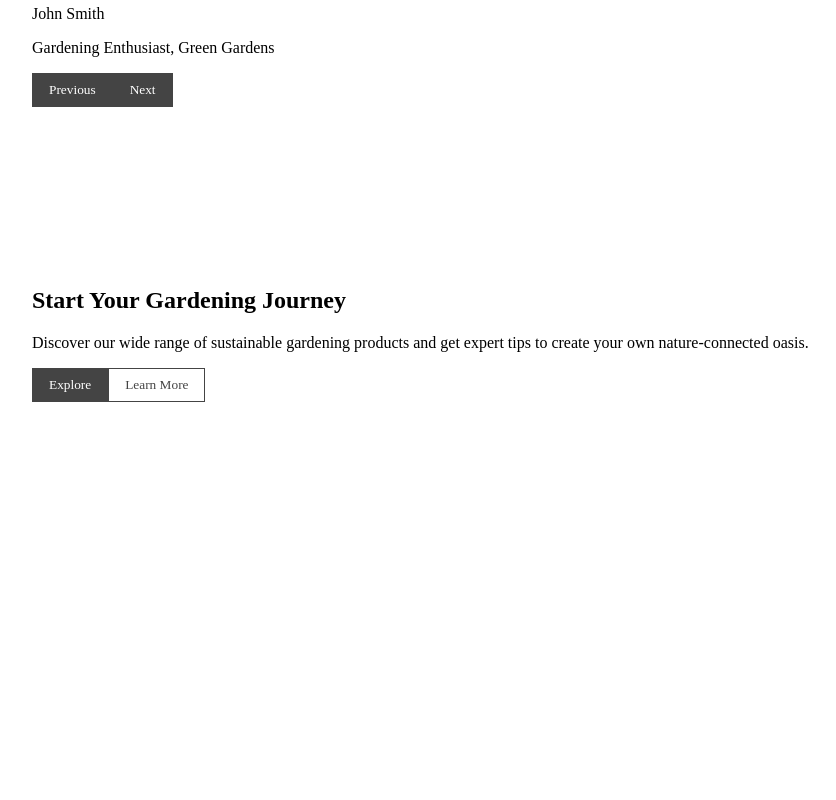
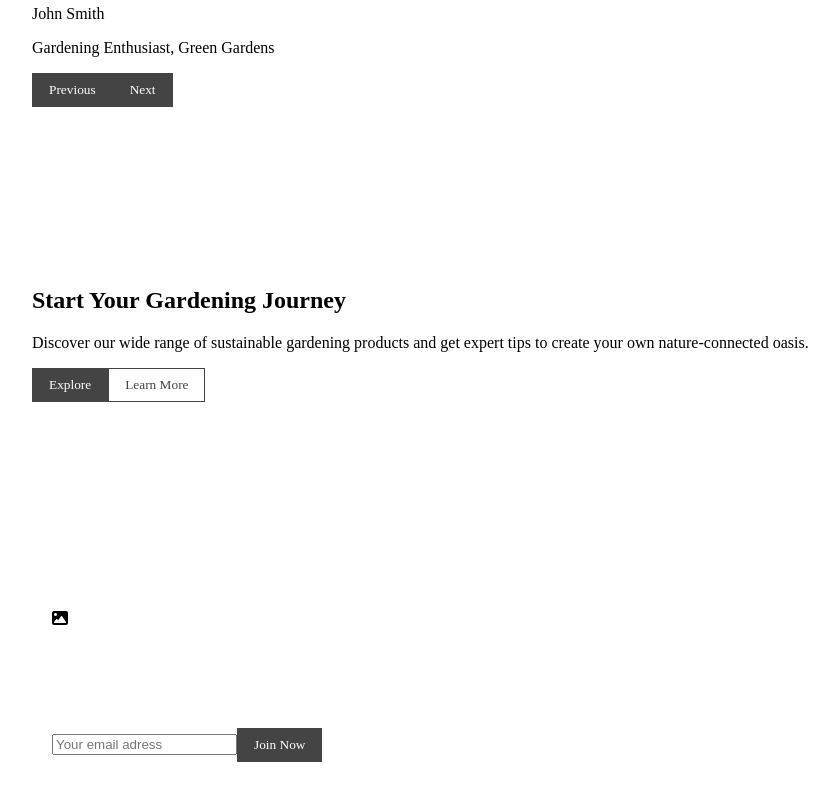
Before and after one commit to MoisesMarchini/Template-GreenThumb, an Angular app: page / in a window 1280 px wide. Shown: the part 3172-3972 px from the top of the page, without its empty margins (4-840 px from the left). Before the commit the page ends 3662 px from the top, so only its background shows below. Built offline with nearby package versions, Linux system fonts and the light colour scheme.

Commit message:
Add newsletter-section;

```diff
--- a/src/app/app.component.html
+++ b/src/app/app.component.html
@@ -6,3 +6,4 @@
 <app-stats-section></app-stats-section>
 <app-testimonials-section></app-testimonials-section>
 <app-cta-section></app-cta-section>
+<app-newsletter-section></app-newsletter-section>
--- /dev/null
+++ b/src/app/components/default-input/default-input.component.ts
@@ -0,0 +1,60 @@
+import { Component, Input, forwardRef } from '@angular/core';
+import { ControlValueAccessor, NG_VALUE_ACCESSOR } from '@angular/forms';
+
+@Component({
+  selector: 'app-default-input',
+  template: `<input
+  type="text"
+  class="text-sm px-3 py-2 h-100 border border-black"
+  [attr.placeholder]="placeholder"
+  [(ngModel)]="value"
+/>
+`,
+  styleUrl: './default-input.component.scss',
+  host: {
+    class: 'grid'
+  },
+  providers: [
+    {
+      provide: NG_VALUE_ACCESSOR,
+      useExisting: forwardRef(() => DefaultInputComponent),
+      multi: true,
+    },
+  ],
+})
+export class DefaultInputComponent implements ControlValueAccessor{
+  @Input() disabled: boolean = false;
+  @Input() placeholder: string = '';
+
+  onChange: any = () => {};
+  onTouch: any = () => {};
+
+  private _value: any;
+  get value() {
+    return this._value;
+  }
+  set value(val: any) {
+    val ||= typeof val === 'number' ? 0 : '';
+
+    this._value = val;
+    this.onChange(val);
+    this.onTouch(val);
+  }
+
+  writeValue(value: any) {
+    this.value = value;
+  }
+
+  registerOnChange(fn: any) {
+    this.onChange = fn;
+  }
+
+  registerOnTouched(fn: any) {
+    this.onTouch = fn;
+  }
+
+  setDisabledState(isDisabled: boolean): void {
+    this.disabled = isDisabled;
+  }
+
+}
--- a/src/app/sections/cta-section/cta-section.component.html
+++ b/src/app/sections/cta-section/cta-section.component.html
@@ -6,7 +6,7 @@
         Discover our wide range of sustainable gardening products and get expert
         tips to create your own nature-connected oasis.
       </p>
-      <div class="btn-actions flex gap-4">
+      <div class="btn-actions flex gap-3">
         <app-default-button>Explore</app-default-button>
         <app-default-button [outline]="true">Learn More</app-default-button>
       </div>
--- /dev/null
+++ b/src/app/sections/newsletter-section/newsletter-section.component.html
@@ -0,0 +1,21 @@
+<section>
+  <div class="container mx-auto relative" style="padding: 3rem">
+    <app-placeholder-img-wrapper
+      class="container-bg absolute grid z-0 inset-0 brightness-50"
+    ></app-placeholder-img-wrapper>
+    <div class="grid gap-6 relative z-1 text-white">
+      <h2 class="font-bold text-4xl">Get Gardening Tips and Offers</h2>
+      <p class="">
+        Subscribe to our newsletter for the latest gardening tips, updates, and
+        exclusive offers.
+      </p>
+      <div class="flex gap-3 items-stretch">
+        <app-default-input placeholder="Your email adress"></app-default-input>
+        <app-default-button>Join Now</app-default-button>
+      </div>
+      <span class="text-xs"
+        >By joining, you agree to our Terms and Conditions.</span
+      >
+    </div>
+  </div>
+</section>
--- a/src/app/sections/sections.module.ts
+++ b/src/app/sections/sections.module.ts
@@ -8,6 +8,7 @@ import { FeatureListSectionModule } from './feature-list-section/feature-list-se
 import { StatsSectionModule } from './stats-section/stats-section.module';
 import { TestimonialsSectionComponent } from './testimonials-section/testimonials-section.component';
 import { CTASectionComponent } from './cta-section/cta-section.component';
+import { NewsletterSectionComponent } from './newsletter-section/newsletter-section.component';
 
 
 
@@ -17,12 +18,14 @@ import { CTASectionComponent } from './cta-section/cta-section.component';
     FeatureSectionComponent,
     TestimonialsSectionComponent,
     CTASectionComponent,
+    NewsletterSectionComponent,
   ],
   exports: [
     HeroSectionComponent,
     FeatureSectionComponent,
     TestimonialsSectionComponent,
     CTASectionComponent,
+    NewsletterSectionComponent,
     BenefitsSectionModule,
     FeatureListSectionModule,
     StatsSectionModule
--- a/src/app/sections/testimonials-section/testimonials-section.component.html
+++ b/src/app/sections/testimonials-section/testimonials-section.component.html
@@ -26,7 +26,7 @@
             </p>
             <p class="text-sm">{{ cards[currentCardIndex].userOccupation }}</p>
           </div>
-          <div class="controls mt-auto flex gap-4">
+          <div class="controls mt-auto flex gap-3">
             <app-default-button (_onClick)="previous()"
               >Previous</app-default-button
             >
--- a/src/app/styles/_buttons.scss
+++ b/src/app/styles/_buttons.scss
@@ -99,7 +99,7 @@ $btns: (
     "bg-color": $dark,
     "active-bg-color": $black,
     "border-color": $dark,
-    "active-border-color": $dark,
+    "active-border-color": $black,
     "color": $white,
     "active-color": $white,
   ),
```
Also changed, not shown: src/app/components/components.module.ts (+6 -1 lines), src/app/sections/newsletter-section/newsletter-section.component.ts (added, +10 -0 lines), src/app/components/default-input/default-input.component.scss (added), src/app/sections/newsletter-section/newsletter-section.component.scss (added), 2 other files (tests, documents, lock files or other folders).
